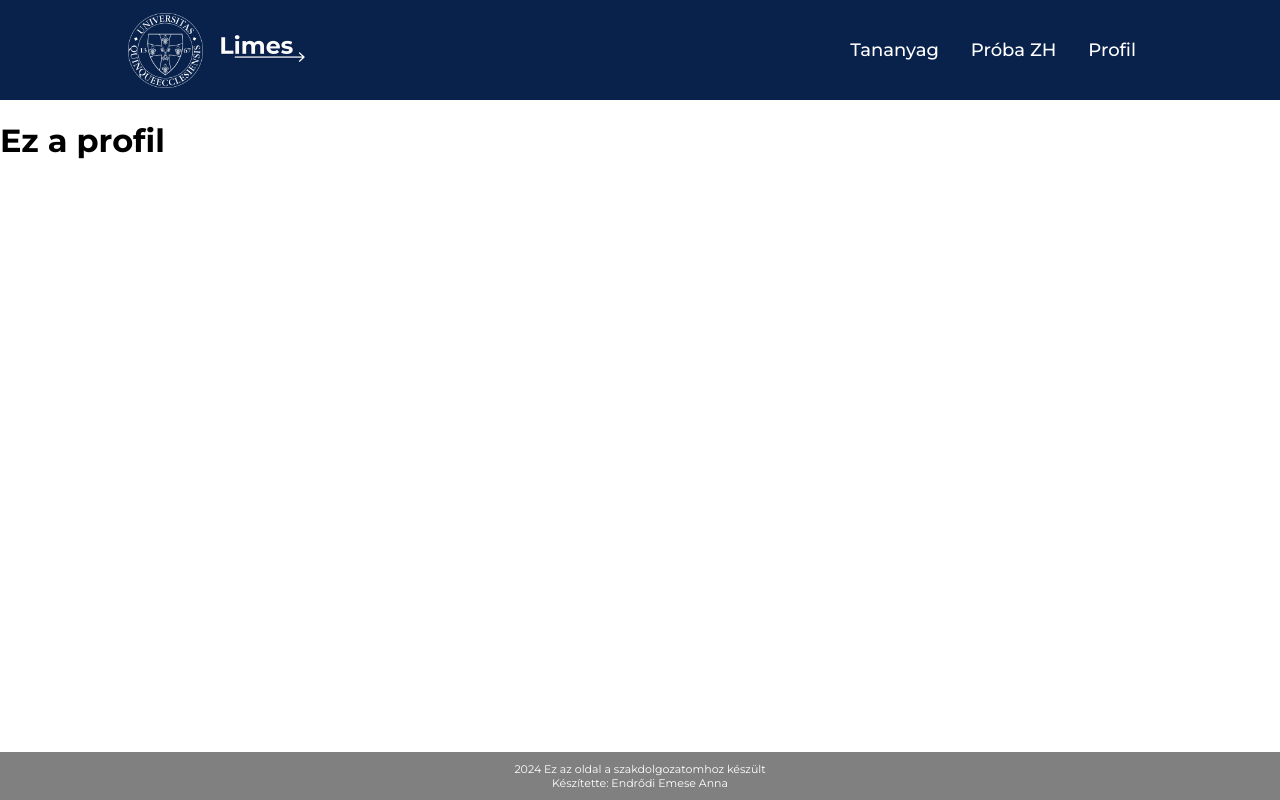
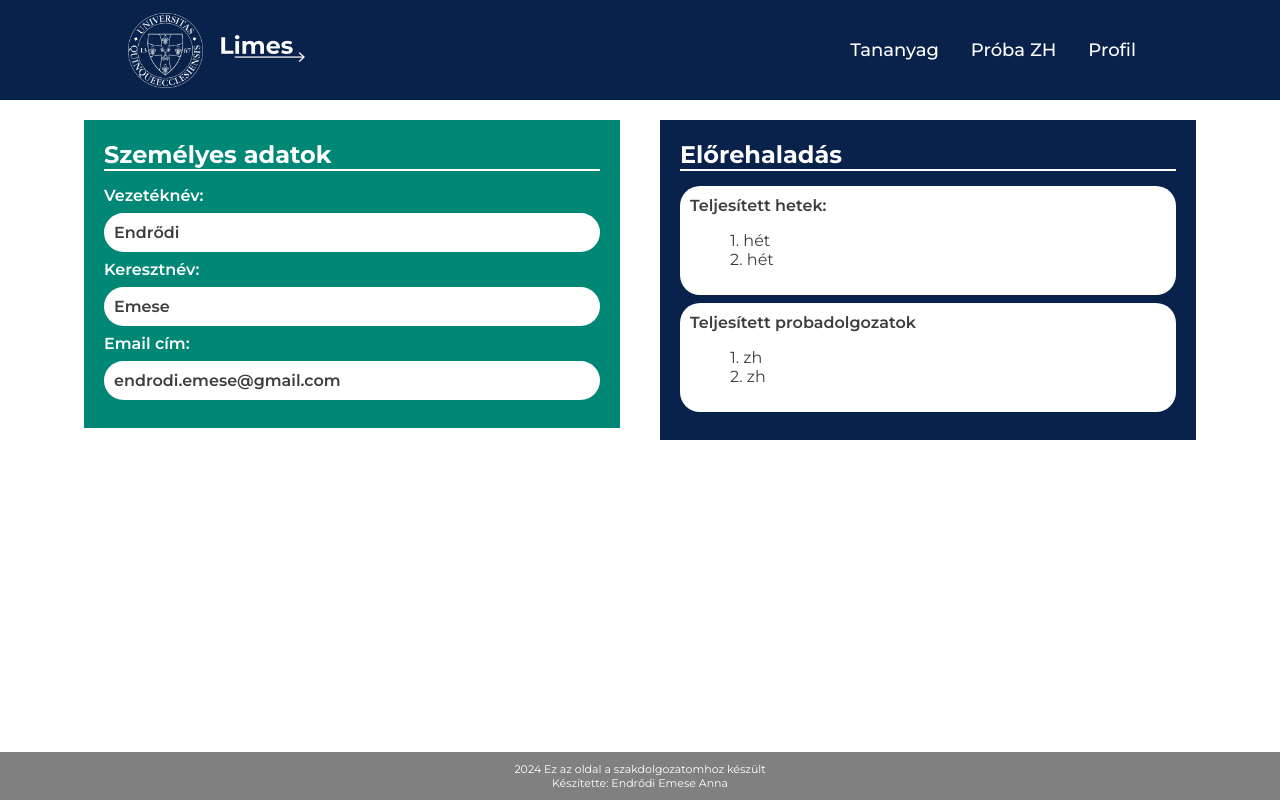
Before and after one commit to emeseendrodi/limes, a React (Vite) app: page /profil in a window 1280 px wide. Built offline with nearby package versions, Linux system fonts and the light colour scheme.

Commit message:
done for the easy part

```diff
--- a/src/components/Header.css
+++ b/src/components/Header.css
@@ -1,7 +1,7 @@
 header {
     background-color: #09224C;
     height: 11vh;
-
+    padding: 10px 20px;
     display: flex;
     flex-direction: row;
     justify-content: space-between;
--- a/src/components/Header.jsx
+++ b/src/components/Header.jsx
@@ -27,8 +27,8 @@ export default function Header() {
     return (
         <header>
             <div className="images">
-                <img src="public/pte-logo.png" className="pte-logo" />
-                <Link to="/"><img src="public/limes-logo.png" className="limes-logo" /></Link>
+                <img src="/pte-logo.png" className="pte-logo" />
+                <Link to="/"><img src="/limes-logo.png" className="limes-logo" /></Link>
             </div>
 
 
--- a/src/pages/Bejelentkezes.jsx
+++ b/src/pages/Bejelentkezes.jsx
@@ -9,6 +9,9 @@ export default function Bejelentkezes(){
                 <form className="regist-form">
                     <input type="email" placeholder="Email cím"  className="regist-form-el"/>
                     <input type="password" placeholder="Jelszó"  className="regist-form-el"/>
+
+
+                    <button type="submit" className="form-submit">Bejelentkezés</button>
                 </form>
 
                 <h3>Még nincs fiókod?<br></br> Regisztrálj itt!</h3>
--- a/src/pages/ProbaZH.jsx
+++ b/src/pages/ProbaZH.jsx
@@ -2,6 +2,19 @@ import React from "react";
 
 export default function ProbaZH(){
     return(
-        <h1>Ez a probazh</h1>
+        <div className="tananyag-box">
+            <ul>
+                <li>
+                    <h2>1. próbazh</h2>
+                </li>
+                <li>
+                    <h2>2. próbazh</h2>
+                </li>
+                <li>
+                    <h2>Összetett próba zh</h2>
+                </li>
+
+            </ul>
+       </div>
     )
 }
--- a/src/pages/Profil.jsx
+++ b/src/pages/Profil.jsx
@@ -1,7 +1,50 @@
 import React from "react";
+
+import "./styles/Profil.css"
 
 export default function Profil(){
     return(
-        <h1>Ez a profil</h1>
+        <div className="profil--hero-section">
+            <div className="profil--data">
+                <h2>Személyes adatok </h2>
+
+                <p>Vezetéknév:</p>
+                <div className="profil--el">
+                    <p>Endrődi</p>
+                </div>
+
+                <p>Keresztnév:</p>
+                <div className="profil--el">
+                    <p>Emese</p>
+                </div>
+
+                <p>Email cím:</p>
+                <div className="profil--el">
+                    <p>endrodi.emese@gmail.com</p>
+                </div>
+            </div>
+
+            <div className="profil--progression">
+            <h2>Előrehaladás </h2>
+                <div className="profil--el">
+                    <p>Teljesített hetek:</p>
+                    <ul>
+                        <li>1. hét</li>
+                        <li>2. hét</li>
+
+
+                    </ul>
+                </div>
+                <div className="profil--el">
+                    <p>Teljesített probadolgozatok</p>
+                    <ul>
+                        <li>1. zh</li>
+                        <li>2. zh</li>
+                    </ul>
+                </div>
+            </div>
+
+
+        </div>
     )
 }
--- a/src/pages/Regisztracio.jsx
+++ b/src/pages/Regisztracio.jsx
@@ -11,6 +11,8 @@ export default function Regisztracio(){
                     <input type="text" placeholder="Keresztnév"  className="regist-form-el" />
                     <input type="email" placeholder="Email cím"  className="regist-form-el"/>
                     <input type="password" placeholder="Jelszó"  className="regist-form-el"/>
+
+                    <button type="submit" className="form-submit">Regisztráció</button>
                 </form>
 
                 <h3>Már van fiókod? <br></br>
--- /dev/null
+++ b/src/pages/styles/Profil.css
@@ -0,0 +1,69 @@
+.profil--hero-section{
+    display: flex;
+    flex-direction: column;
+    align-items: center;
+    color: white;
+}
+
+.profil--hero-section h2{
+    margin:0;
+    margin-bottom: 15px;
+    border-bottom: 2px solid white;
+
+}
+
+.profil--hero-section p{
+    margin: 0;
+    font-weight: 600;
+}
+
+.profil--data{
+    background-color: #008776;
+}
+
+.profil--progression{
+    background-color: #09224C;
+}
+
+.profil--data, .profil--progression{
+    margin: 20px;
+    padding: 20px;
+    width: 70vw;
+}
+
+.profil--el{
+    background-color: white;
+    color: rgb(61, 61, 61);
+    padding: 10px;
+    margin: 8px 0;
+
+    font-weight: 400;
+
+    border-radius: 20px;
+}
+
+.profil--el ul{
+    list-style: none;
+}
+
+
+@media (min-width: 801px) {
+    .profil--hero-section{
+        display: flex;
+        flex-direction: row;
+        margin: 0 auto;
+        align-items: start;
+        color: white;
+        width: 90%;
+    }
+
+    .profil--data{
+        background-color: #008776;
+        display: flex;
+        flex-direction: column;
+
+    }
+
+
+
+}
--- a/src/pages/styles/Regisztracio.css
+++ b/src/pages/styles/Regisztracio.css
@@ -10,6 +10,11 @@
     text-align: center;
 }
 
+.regist-box h1{
+    padding: 0;
+    margin: 10px;
+}
+
 .regist-form{
     display: flex;
     flex-direction: column;
@@ -19,7 +24,7 @@
 .regist-form-el{
     border-radius: 20px;
     margin: 10px 0;
-    padding: 10px 60px;
+    padding: 10px 30px;
     border: none;
     outline: none;
     background-color: #D9D9D9;
@@ -36,6 +41,24 @@
     font-style: italic;
 }
 
+.form-submit{
+    display: inline;
+    align-self: center;
+    padding: 10px 40px;
+
+    margin-top: 10px;
+    font-weight: 500;
+    text-transform: uppercase;
+    cursor: pointer;
+    border-radius: 20px;
+
+    border: NONE;
+}
+
+.form-submit:hover{
+    background-color: #D9D9D9;
+}
+
 
 
 
```
